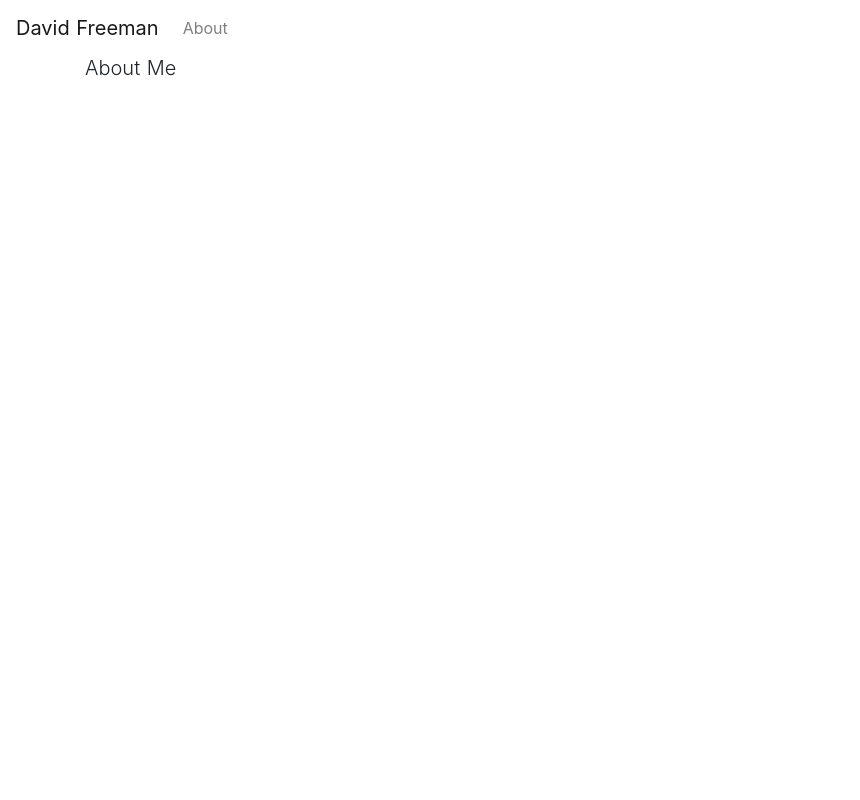
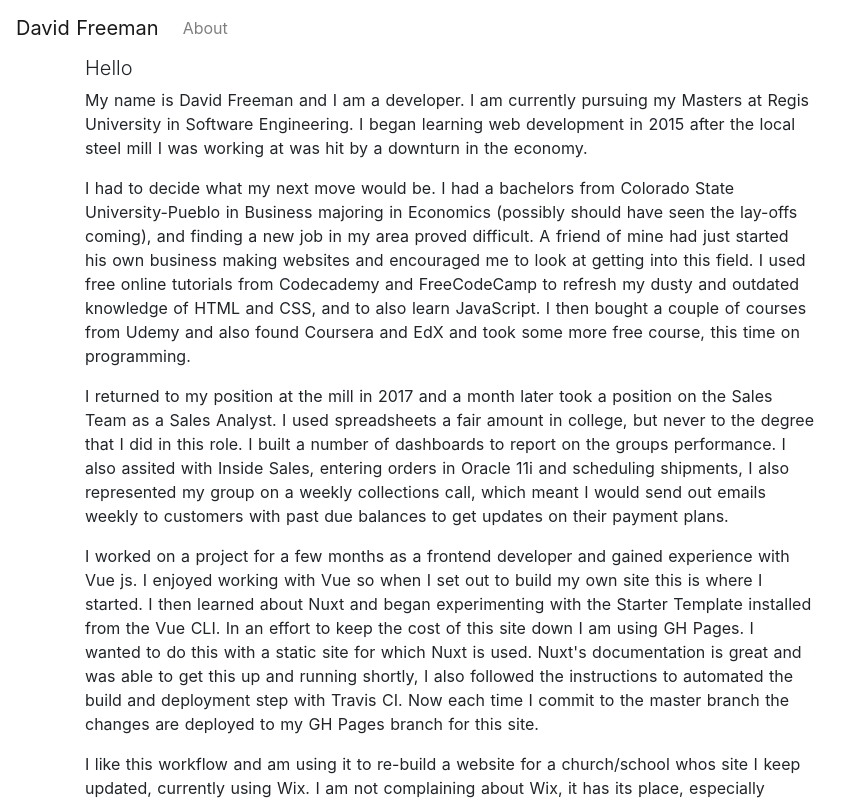
Before and after one commit to davidrfreeman/portfolio, a Nuxt app: page /about in a window 1280 px wide. Shown: the top 800 px of the page, without its empty margins (0-860 px from the left). Built offline with nearby package versions, Linux system fonts and the light colour scheme.

Commit message:
Remove app logo from homepage and add text to about.vue

```diff
--- a/pages/about.vue
+++ b/pages/about.vue
@@ -1,11 +1,14 @@
 <template>
-  <div>
-    <div class="container">
-      <div class="row">
-        <div class="col-md">
-          <h2 class="lead">About Me</h2>
-        </div>
-      </div>
-    </div>
-  </div>
+  <b-container>
+    <b-row>
+      <b-col cols="8">
+        <h2 class="lead">Hello</h2>
+        <p>My name is David Freeman and I am a developer. I am currently pursuing my Masters at Regis University in Software Engineering. I began learning web development in 2015 after the local steel mill I was working at was hit by a downturn in the economy.</p>
+        <p>I had to decide what my next move would be. I had a bachelors from Colorado State University-Pueblo in Business majoring in Economics (possibly should have seen the lay-offs coming), and finding a new job in my area proved difficult. A friend of mine had just started his own business making websites and encouraged me to look at getting into this field. I used free online tutorials from Codecademy and FreeCodeCamp to refresh my dusty and outdated knowledge of HTML and CSS, and to also learn JavaScript. I then bought a couple of courses from Udemy and also found Coursera and EdX and took some more free course, this time on programming.</p>
+        <p>I returned to my position at the mill in 2017 and a month later took a position on the Sales Team as a Sales Analyst. I used spreadsheets a fair amount in college, but never to the degree that I did in this role. I built a number of dashboards to report on the groups performance. I also assited with Inside Sales, entering orders in Oracle 11i and scheduling shipments, I also represented my group on a weekly collections call, which meant I would send out emails weekly to customers with past due balances to get updates on their payment plans.</p>
+        <p>I worked on a project for a few months as a frontend developer and gained experience with Vue js. I enjoyed working with Vue so when I set out to build my own site this is where I started. I then learned about Nuxt and began experimenting with the Starter Template installed from the Vue CLI. In an effort to keep the cost of this site down I am using GH Pages. I wanted to do this with a static site for which Nuxt is used. Nuxt's documentation is great and was able to get this up and running shortly, I also followed the instructions to automated the build and deployment step with Travis CI. Now each time I commit to the master branch the changes are deployed to my GH Pages branch for this site.</p>
+        <p>I like this workflow and am using it to re-build a website for a church/school whos site I keep updated, currently using Wix. I am not complaining about Wix, it has its place, especially before I took over updating the site and a few staff members were doing this task and did not need any web development knowledge. My goal is to have a coding club at the school take over updating the site so they can learn web development, and not have to worry about building and deploying the static site, and I would not have to worry about the errors that would be encountered with each person locally building and deploying, as opposed to using a CI tool.</p>
+      </b-col>
+    </b-row>
+  </b-container>
 </template>
--- a/pages/index.vue
+++ b/pages/index.vue
@@ -1,26 +1,18 @@
 <template>
-  <section class="container">
+  <b-container>
     <div>
-      <app-logo/>
       <h1 class="title">
         David's portfolio-page
       </h1>
       <h2 class="subtitle">
         Nuxt.js project using Travis CI
       </h2>
-      <nuxt-link to="/about">About Me</nuxt-link>
     </div>
-  </section>
+  </b-container>
 </template>
 
 <script>
-import AppLogo from "~/components/AppLogo.vue"
-
-export default {
-  components: {
-    AppLogo
-  }
-}
+export default {}
 </script>
 
 <style>
```
